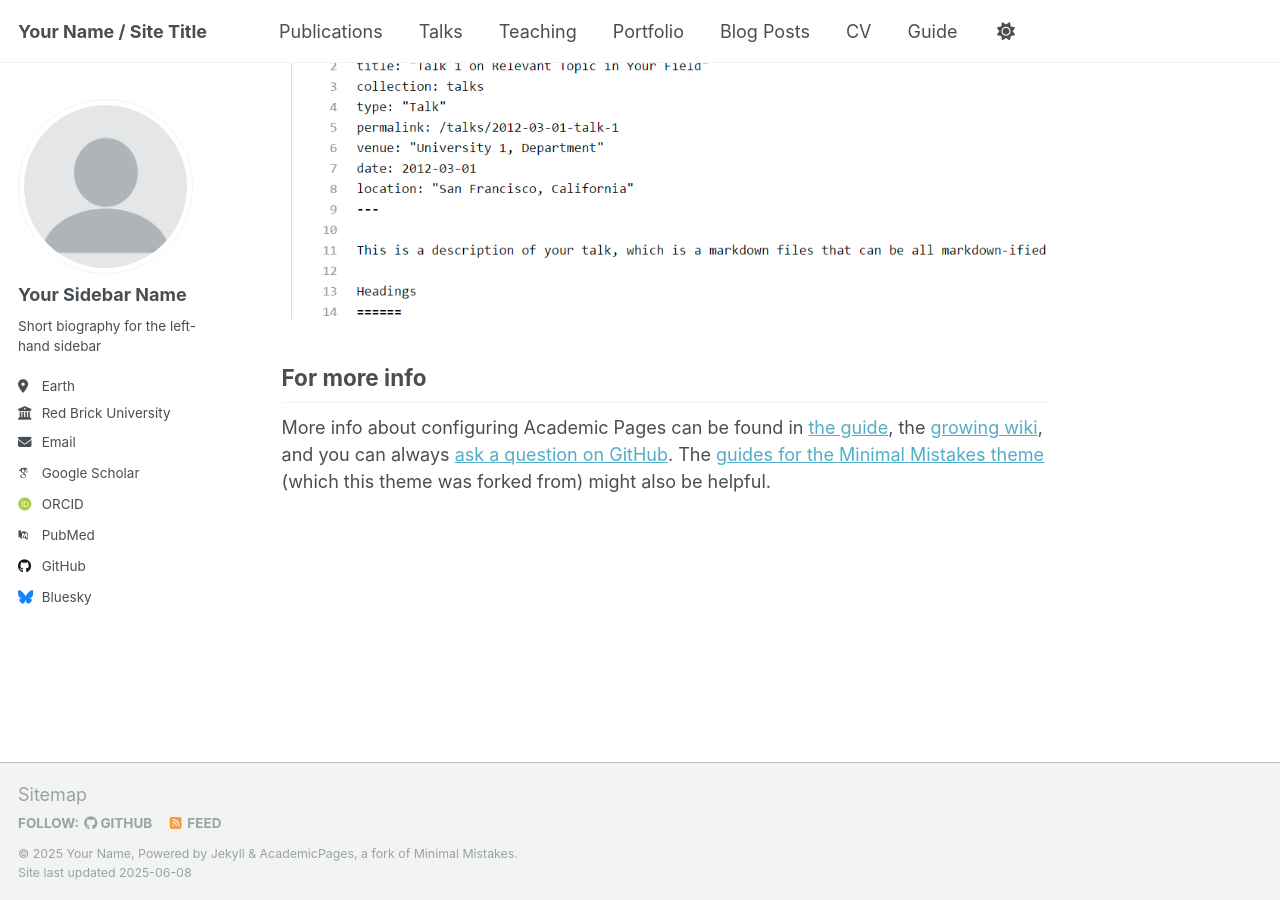
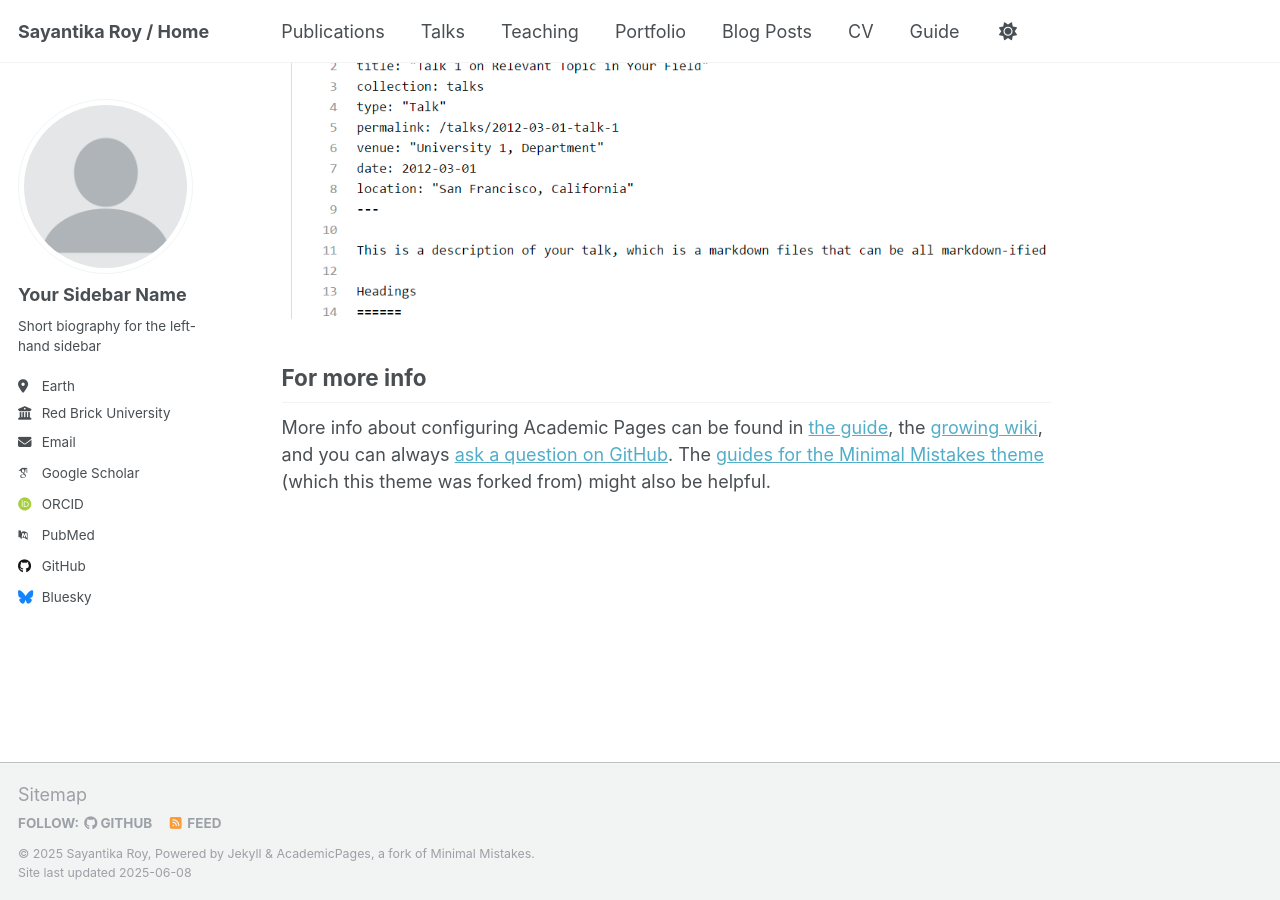
Before and after one commit to sayo-134/sayantika-roy.github.io, a Jekyll site: the page built from _pages/about.md, in a window 1280 px wide and 900 px high, scrolled down 2636 px. Built offline with Jekyll 4.4.1, drawn with Linux system fonts in a browser that asks for light colours; some web fonts are replaced.

Commit message:
Update _config.yml
edited names

```diff
--- a/_config.yml
+++ b/_config.yml
@@ -9,13 +9,13 @@
 # Basic Site Settings
 locale                   : "en-US"
 site_theme               : "default"
-title                    : "Your Name / Site Title"
+title                    : "Sayantika Roy / Home"
 title_separator          : "-"
-name                     : &name "Your Name"
+name                     : &name "Sayantika Roy"
 description              : &description "personal description"
 url                      : https://academicpages.github.io # the base hostname & protocol for your site e.g. "https://[your GitHub username].github.io" or if you already have some other page hosted on Github then use "https://[your GitHub username].github.io/[Your Repo Name]"
 baseurl                  : "" # the subpath of your site, e.g. "/blog"
-repository               : "academicpages/academicpages.github.io"
+repository               : "sayo-134/sayantika-roy.github.io"
 
 # Site Author - The following control what appear as part of the author content on the side bar.
 #               If a field is blank the icon and link will not appear, otherwise it will be shown.
```
